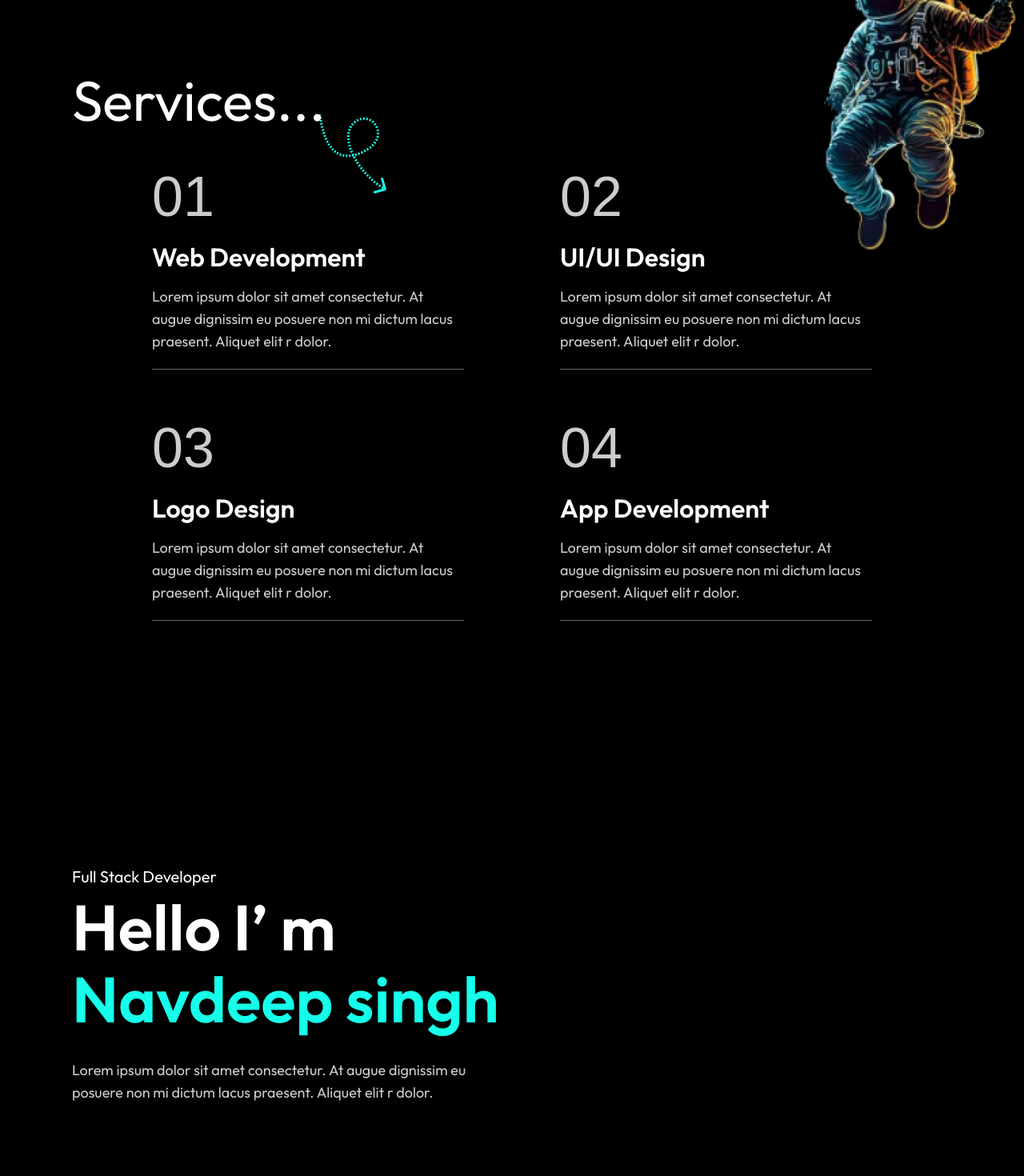
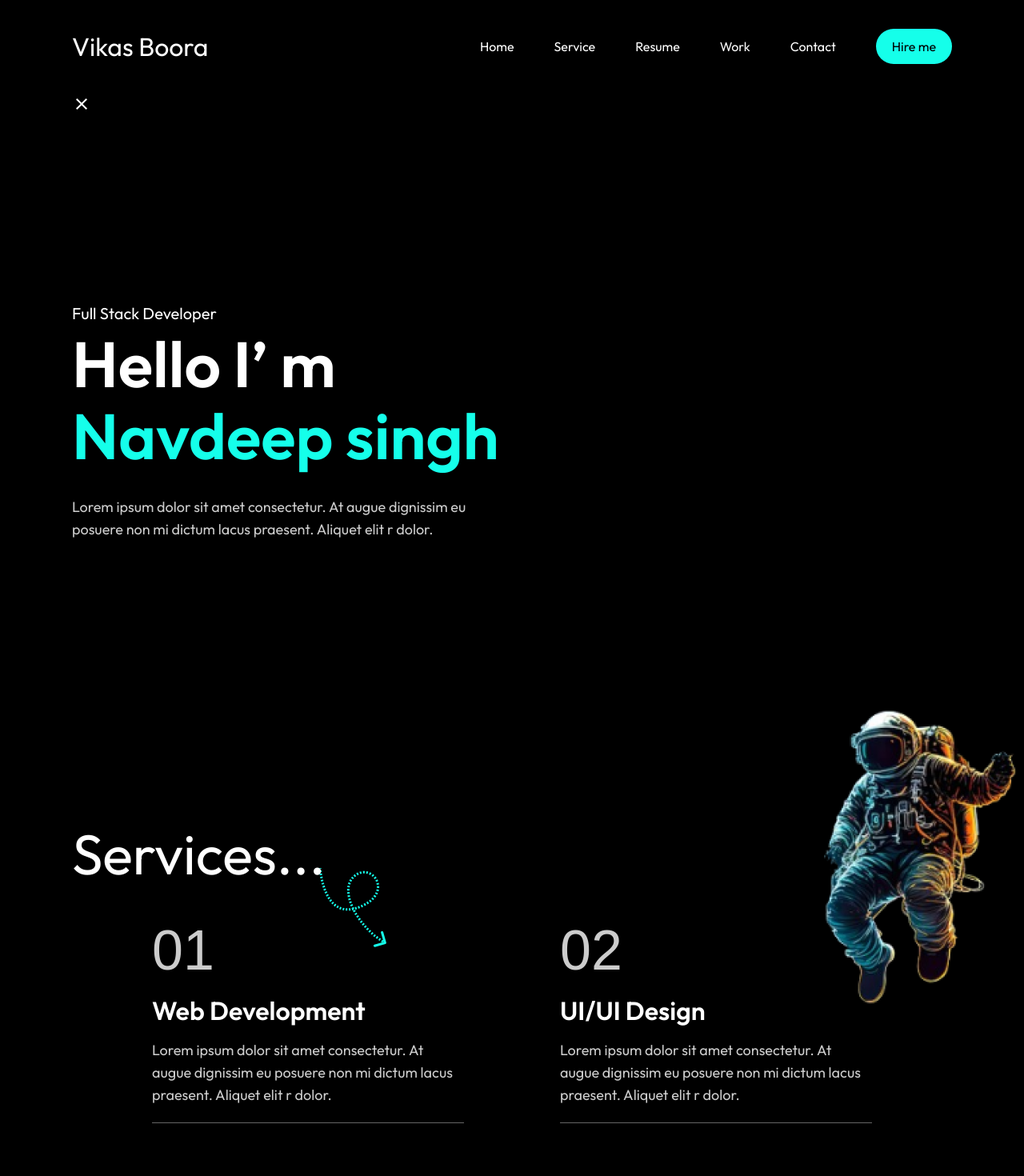
Before and after one commit to Mj-Saini/portfolio, a Next.js app: page / in a window 1280 px wide. Shown: the top 1470 px of the page at 80% size. Built offline with nearby package versions, Linux system fonts and the light colour scheme; a web font is replaced by a local one.

Commit message:
marge from ankita

```diff
--- a/src/app/layout.js
+++ b/src/app/layout.js
@@ -1,7 +1,6 @@
 import { Inter } from "next/font/google";
 import "./globals.css";
 import Header from "./Components/Header";
-import Service from "./Components/Service";
 
 const inter = Inter({ subsets: ["latin"] });
 
@@ -14,9 +13,10 @@
   return (
     <html lang="en">
       <body className={inter.className}>
-        {/* <Header /> */}
-        <Service />
-        {children}</body>
+        <Header />
+
+        {children}
+      </body>
     </html>
   );
 }
--- a/src/app/page.js
+++ b/src/app/page.js
@@ -1,10 +1,12 @@
 import Image from "next/image";
 import Hero from "./Components/Hero";
+import Service from "./Components/Service";
 
 export default function Home() {
   return (
     <main>
       <Hero />
+      <Service />
     </main>
   );
 }
```
